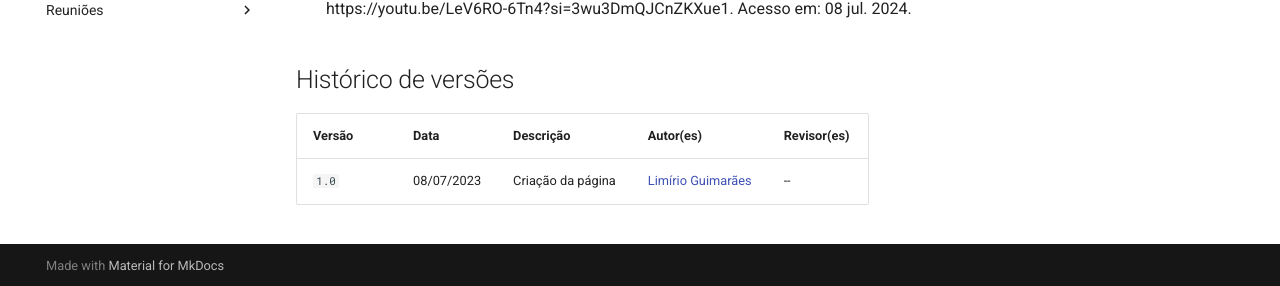
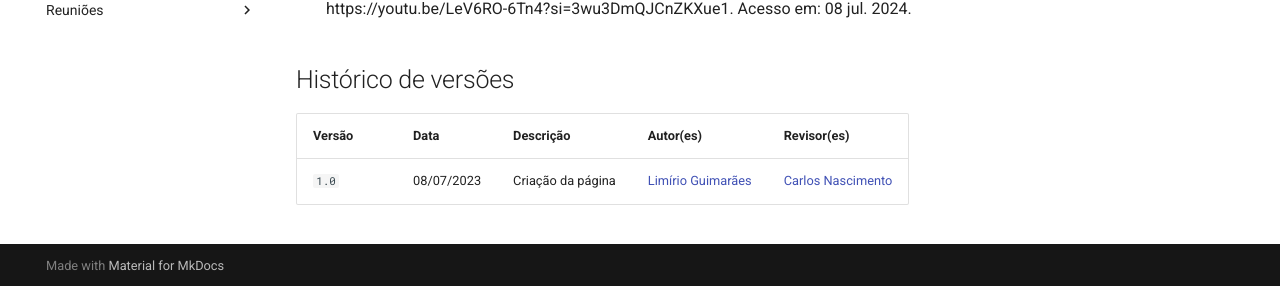
Before and after one commit to UnBArqDsw2024-1/2024.1_G2_My_Music, an MkDocs documentation site: the page built from docs/Modelagem/diagramaSequencia.md, in a window 1280 px wide and 900 px high, scrolled down 1029 px. Shown: the part 611-897 px from the top of the window. Built offline with MkDocs 1.6.1 and Material for MkDocs 9.7.7, drawn with Linux system fonts in a browser that asks for light colours.

Commit message:
Atualizando revisor diagrama de sequência

```diff
--- a/docs/Modelagem/diagramaSequencia.md
+++ b/docs/Modelagem/diagramaSequencia.md
@@ -52,4 +52,4 @@ Logo abaixo são apresentados alguns diagramas de sequência (figura 1) que repr
 
 |   Versão  |    Data   | Descrição | Autor(es) | Revisor(es)|
 | --------- | --------- | --------- | --------- | ---------- |
-|   `1.0`   | 08/07/2023| Criação da página | [Limírio Guimarães](https://github.com/LimirioGuimaraes) | *--*|
+|   `1.0`   | 08/07/2023| Criação da página | [Limírio Guimarães](https://github.com/LimirioGuimaraes) | [Carlos Nascimento](https://github.com/CDGodoy)|
```
